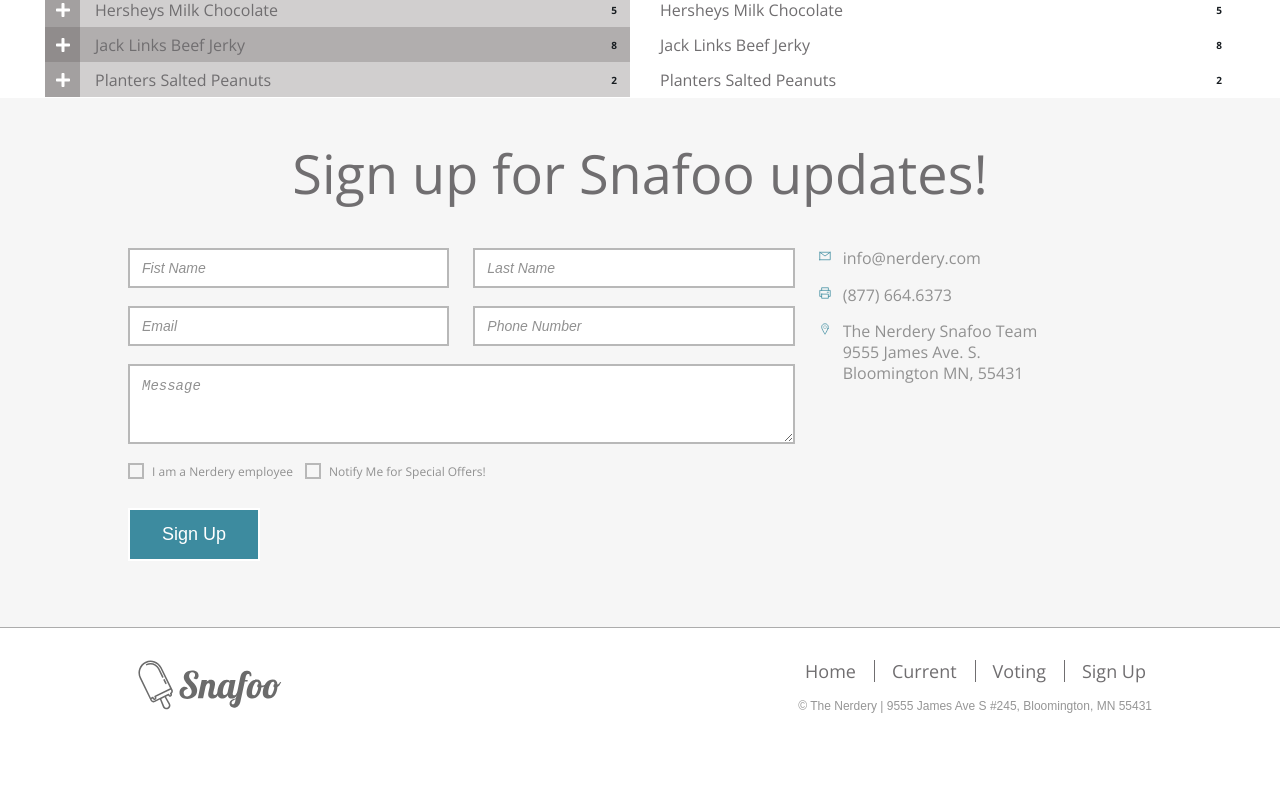
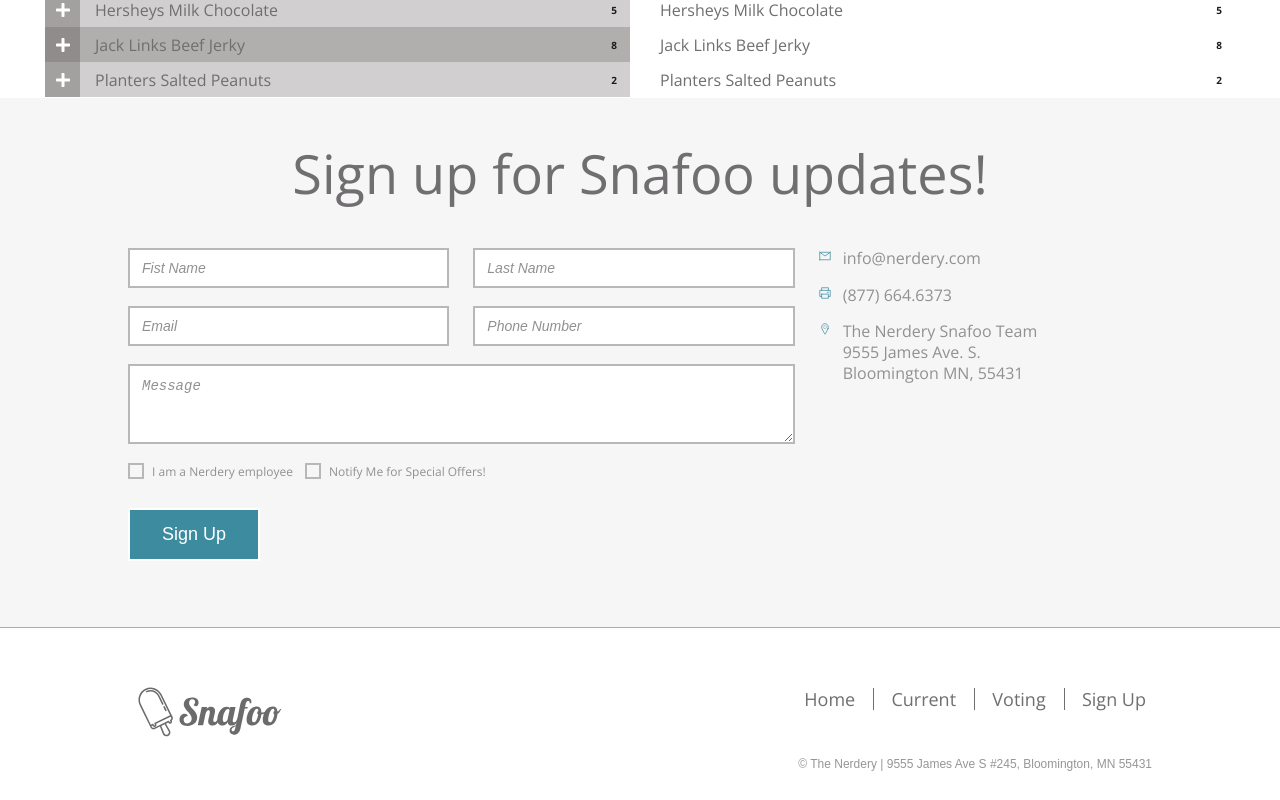
Before and after one commit to emLuc86dev/snack-food-demo, a React (Create React App) app: page / in a window 1280 px wide. Shown: the part 1826-2626 px from the top of the page. Before the commit the page ends 2571 px from the top, so only its background shows below. Built offline with nearby package versions, Linux system fonts and the light colour scheme.

Commit message:
fixing footer bug

```diff
--- a/src/components/Footer.tsx
+++ b/src/components/Footer.tsx
@@ -14,7 +14,7 @@
                         </a>
                     </div>
                     <div className="footer-secondary">
-                        <nav className="hList hList_divided u-vr_x3">
+                        <nav className="hList hList_divided u-vr_x3 footer">
                             <a className="navLink navLink_dark" href="#">Home</a>
                             <a className="navLink navLink_dark" href="#">Current</a>
                             <a className="navLink navLink_dark" href="#">Voting</a>
--- a/src/index.css
+++ b/src/index.css
@@ -475,6 +475,16 @@
   }
 }
 
+@media (max-width: 601px) {
+  .u-vr_x3.footer {
+    display: none;
+  }
+}
+@media (max-width: 801px) {
+  .u-vr_x3.footer {
+    display: none;
+  }
+}
 /* ---------------------------------------------------------------------
  footerLogo
 ------------------------------------------------------------------------ */
@@ -833,7 +843,7 @@
     transition: visibility 0.09s, transform 500ms ease-out;
     padding: 5px;
     height: 16.5vh;
-    color: #919191;;
+    color: #919191;
     font-weight: bold;
   }
 
```
